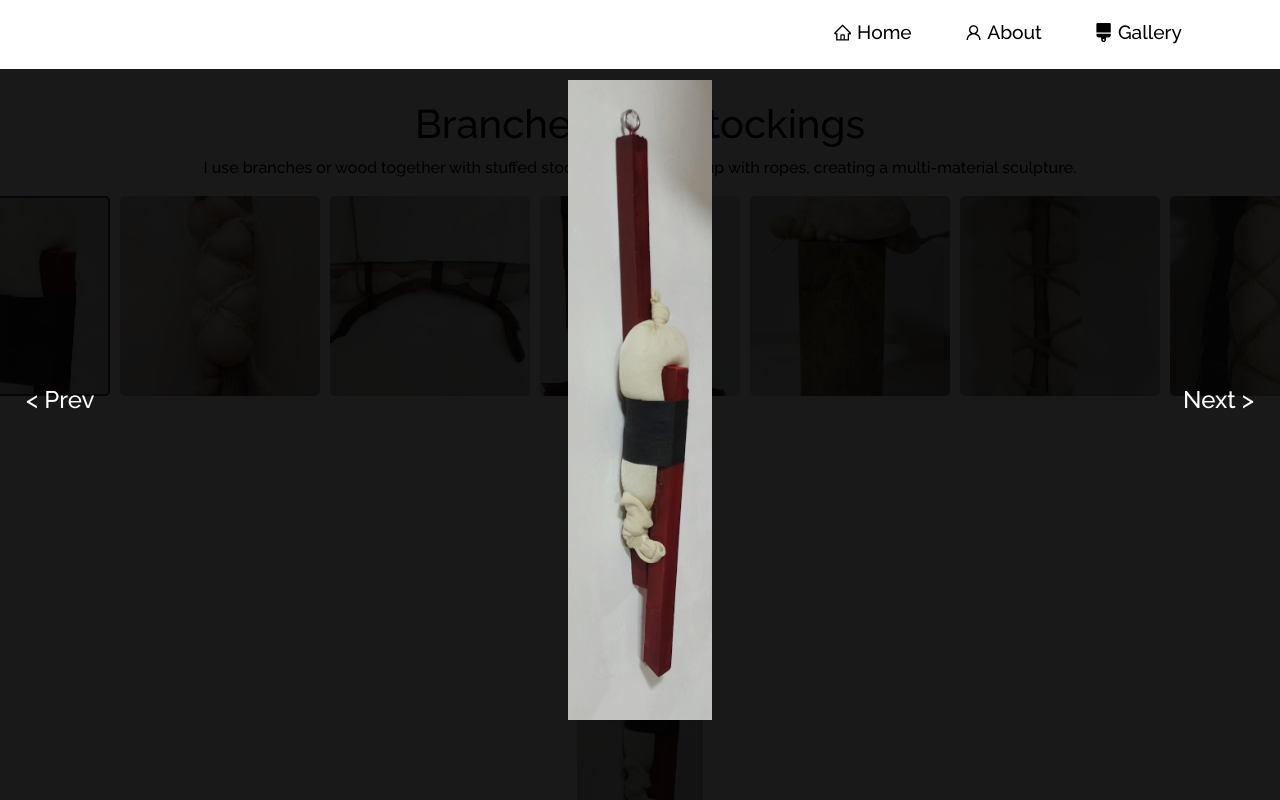
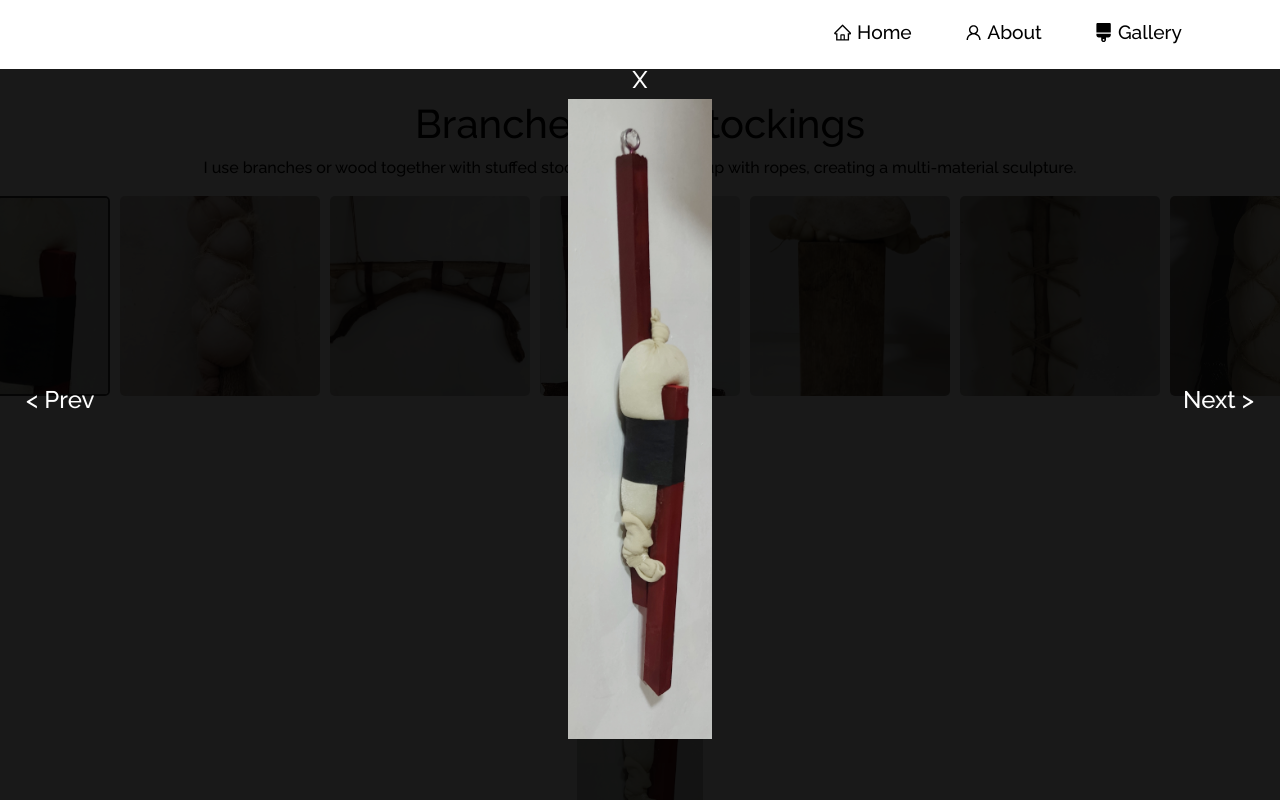
Before and after one commit to GuyAfik/Pnina-Afik-Art, a React (Create React App) app: page /gallery/branches-and-stockings in a window 1280 px wide. Both pictures are taken after a click on the picture 10 px from the left and 296 px from the top of the page. Shown: the top 800 px of the page. Built offline with nearby package versions, Linux system fonts and the light colour scheme.

Commit message:
fix exit/close button in view mode

```diff
--- a/src/components/BranchesAndStockings/BranchesAndStockings.js
+++ b/src/components/BranchesAndStockings/BranchesAndStockings.js
@@ -39,7 +39,7 @@ const BranchesAndStockings = () => {
     <div className="branches-and-stockings-page">
       {viewMode && (
         <div className="better-view-mode">
-          <button className="exit-button" onClick={handleCloseViewMode}>
+          <button className="close-button" onClick={handleCloseViewMode}>
             X
           </button>
           <img
--- a/src/components/ClothCompositions/ClothCompositions.js
+++ b/src/components/ClothCompositions/ClothCompositions.js
@@ -42,7 +42,7 @@ const ClothCompositions = () => {
     <div className="cloth-compositions-page">
       {viewMode && (
         <div className="better-view-mode">
-          <button className="exit-button" onClick={handleCloseViewMode}>
+          <button className="close-button" onClick={handleCloseViewMode}>
             X
           </button>
           <img
--- a/src/components/OversizedInstallations/OversizedInstallations.js
+++ b/src/components/OversizedInstallations/OversizedInstallations.js
@@ -40,7 +40,7 @@ const OversizedInstallations = () => {
     <div className="oversized-installations-page">
       {viewMode && (
         <div className="better-view-mode">
-          <button className="exit-button" onClick={handleCloseViewMode}>
+          <button className="close-button" onClick={handleCloseViewMode}>
             X
           </button>
           <img
```
